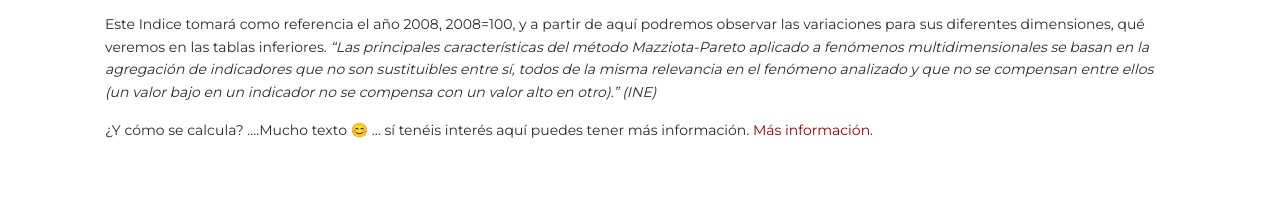
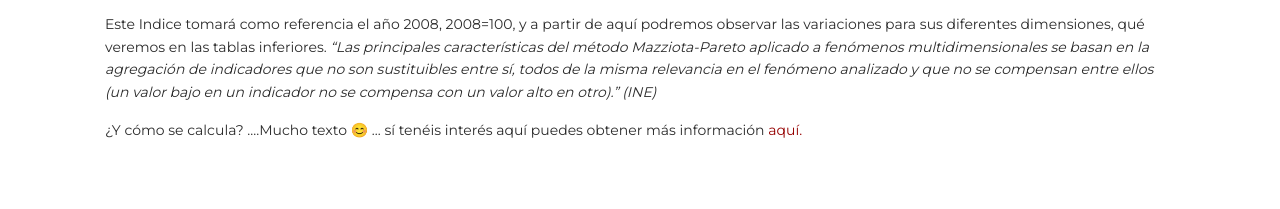
Before and after one commit to jorgealgrauoc/jorgealgrauoc_PEC_2.github.io, a plain HTML site: page index.html in a window 1280 px wide. Shown: the part 976-1185 px from the top of the page. Drawn offline with nearby package versions, Linux system fonts and the light colour scheme; a script that the page names is missing.

Commit message:
Update index.html

```diff
--- a/index.html
+++ b/index.html
@@ -105,7 +105,7 @@ Hay personas que dan más importancia a que las instituciones públicas y sus go
 
                             <p>Este Indice tomará como referencia el año 2008, 2008=100, y a partir de aquí podremos observar las variaciones para sus diferentes dimensiones, qué veremos en las tablas inferiores. <i>“Las principales características del método Mazziota-Pareto aplicado a fenómenos multidimensionales se basan en la agregación de indicadores que no son sustituibles entre sí, todos de la misma relevancia en el fenómeno analizado y que no se compensan entre ellos (un valor bajo en un indicador no se compensa con un valor alto en otro).” (INE)</i></p>
 
-                            <p>¿Y cómo se calcula? ....Mucho texto 😊 ... sí tenéis interés aquí puedes tener más información.<a href="https://www.ine.es/ss/Satellite?c=Page&pagename=ProductosYServicios%2FPYSLayout&cid=1259947314645&L=0"> Más información. </a> </p>
+                            <p>¿Y cómo se calcula? ....Mucho texto 😊 ... sí tenéis interés aquí puedes obtener más información <a href="https://www.ine.es/ss/Satellite?c=Page&pagename=ProductosYServicios%2FPYSLayout&cid=1259947314645&L=0" target="_blank" rel="noopener noreferrer"> aquí. </a> </p>
 
 
 
```
